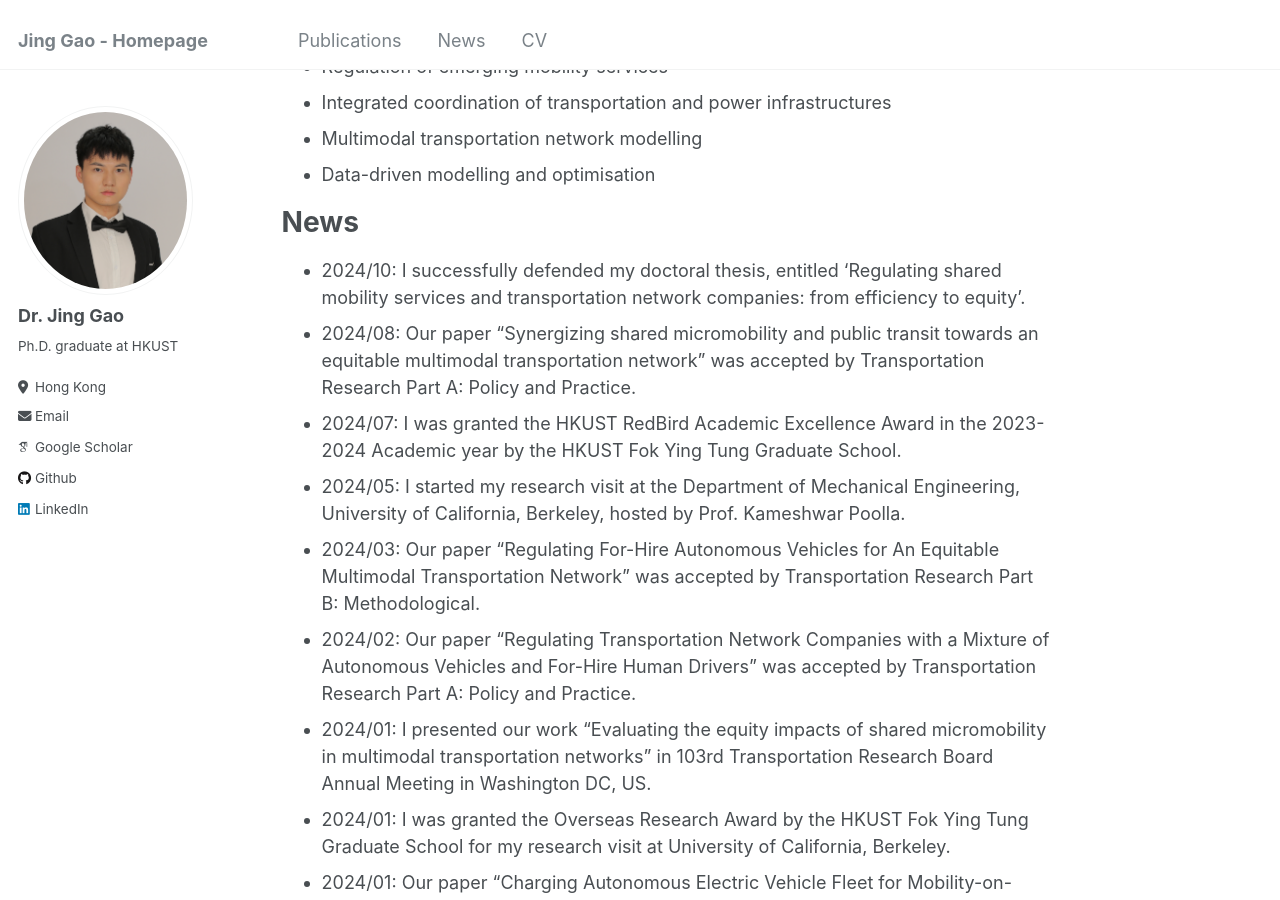
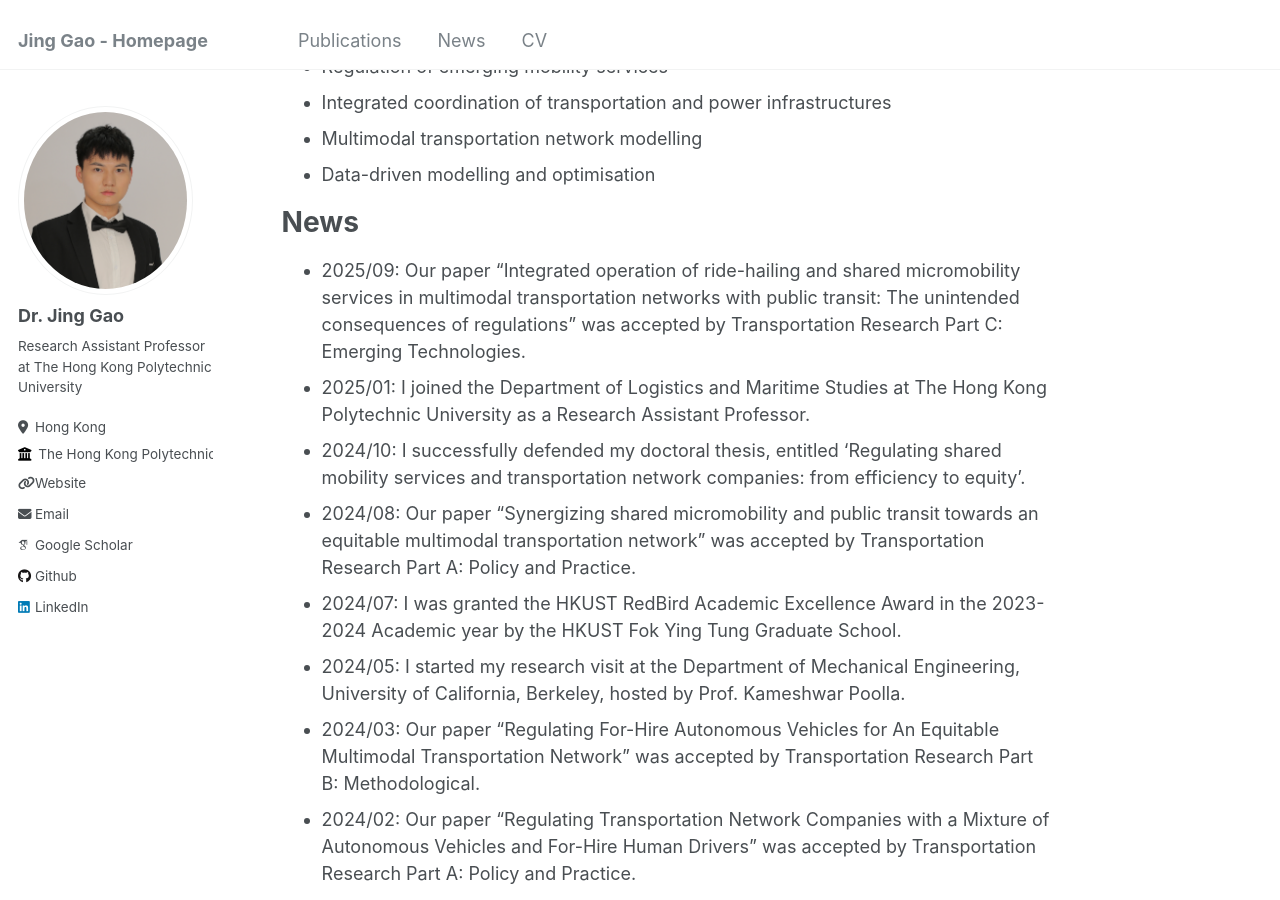
Before and after one commit to jgaoax/jgaoax.github.io, a Jekyll site: the page built from _pages/about.md, in a window 1280 px wide and 900 px high, scrolled down 344 px. Built offline with Jekyll 4.4.1, drawn with Linux system fonts in a browser that asks for light colours; some web fonts are replaced.

Commit message:
update status

```diff
--- a/_config.yml
+++ b/_config.yml
@@ -24,11 +24,11 @@ author:
   avatar           : "profile.jpg"
   name             : "Dr. Jing Gao"
   pronouns         : # example: "she/her"
-  bio              : "Ph.D. graduate at HKUST"
+  bio              : "Research Assistant Professor at The Hong Kong Polytechnic University"
   location         : "Hong Kong"
-  employer         : # "Hong Kong University of Science and Technology"
-  uri              : # URL
-  email            : "jgaoax@connect.ust.hk"
+  employer         : "The Hong Kong Polytechnic University"
+  uri              : "https://jgaoax.github.io"
+  email            : "jing.gao@polyu.edu.hk"
 
   # Academic websites
   arxiv            : # URL - Update with the correct link to your profile
--- a/_pages/about.md
+++ b/_pages/about.md
@@ -17,6 +17,8 @@ I am a Research Assistant Professor in the Department of Logistics and Maritime
 
 News
 ======
+* 2025/09: Our paper "Integrated operation of ride-hailing and shared micromobility services in multimodal transportation networks with public transit: The unintended consequences of regulations" was accepted by Transportation Research Part C: Emerging Technologies.
+* 2025/01: I joined the Department of Logistics and Maritime Studies at The Hong Kong Polytechnic University as a Research Assistant Professor.
 * 2024/10: I successfully defended my doctoral thesis, entitled 'Regulating shared mobility services and transportation network companies: from efficiency to equity'.
 * 2024/08: Our paper "Synergizing shared micromobility and public transit towards an equitable multimodal transportation network" was accepted by Transportation Research Part A: Policy and Practice.
 * 2024/07: I was granted the HKUST RedBird Academic Excellence Award in the 2023-2024 Academic year by the HKUST Fok Ying Tung Graduate School.
```
Also changed, not shown: _pages/news.md (+2 -0 lines), _pages/publications.md (+1 -0 lines).
